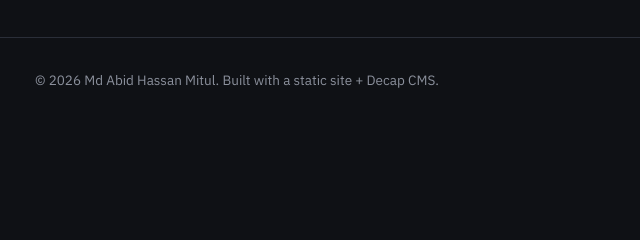
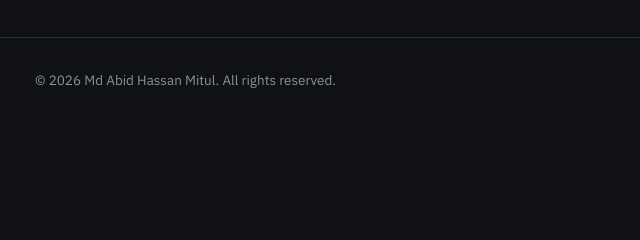
Before and after one commit to abid-mitul/abid-mitul.github.io, a plain HTML site: page index.html in a window 1280 px wide. Shown: the part 6348-6588 px from the top of the page, 13-653 px from the left. Drawn offline with Linux system fonts and the light colour scheme.

Commit message:
Update index.html

```diff
--- a/index.html
+++ b/index.html
@@ -146,7 +146,7 @@
 </main>
 
 <footer>
-  <p>&copy; <span id="year"></span> Md Abid Hassan Mitul. Built with a static site + Decap CMS.</p>
+  <p>&copy; <span id="year"></span> Md Abid Hassan Mitul. All rights reserved. </p>
 </footer>
 
 <script>
```
